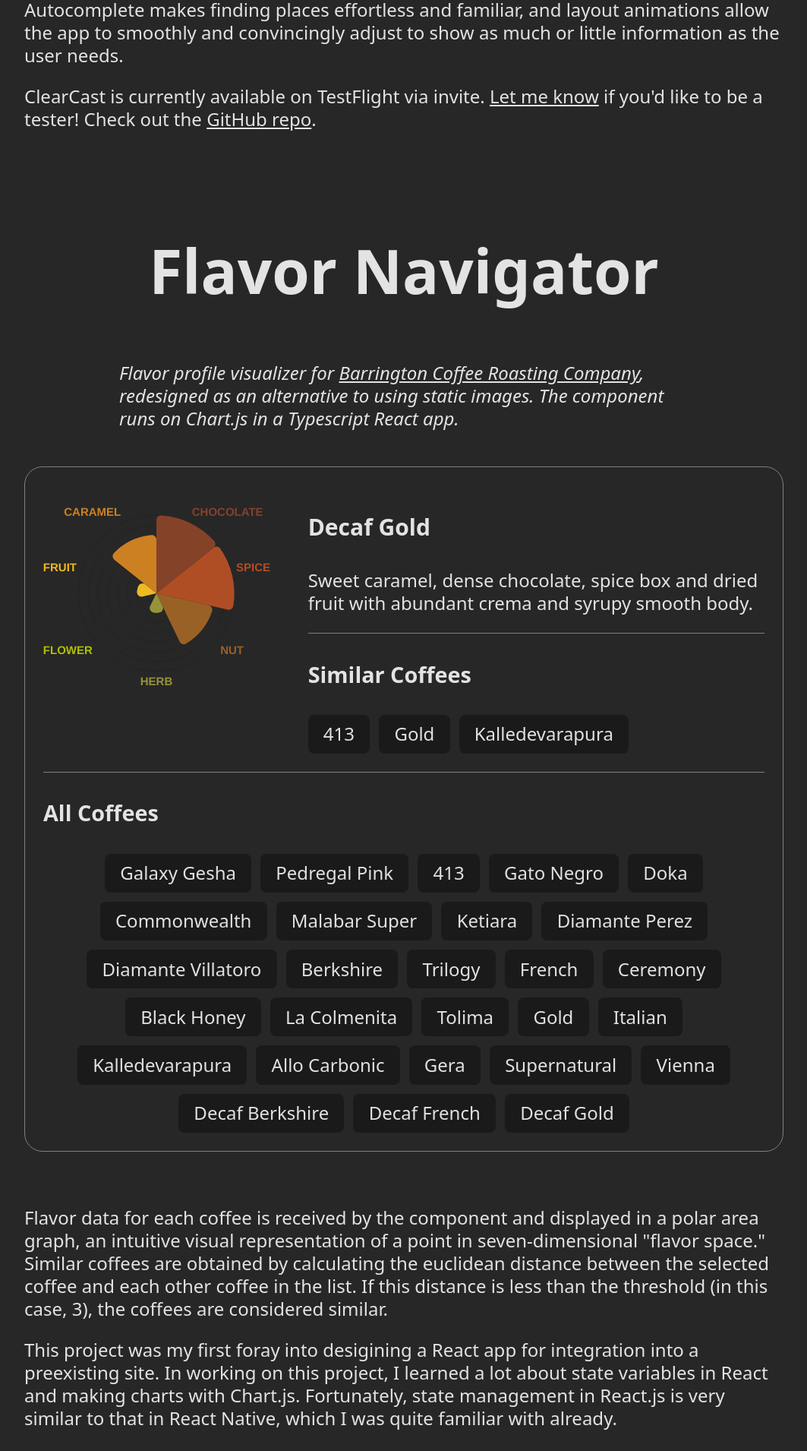
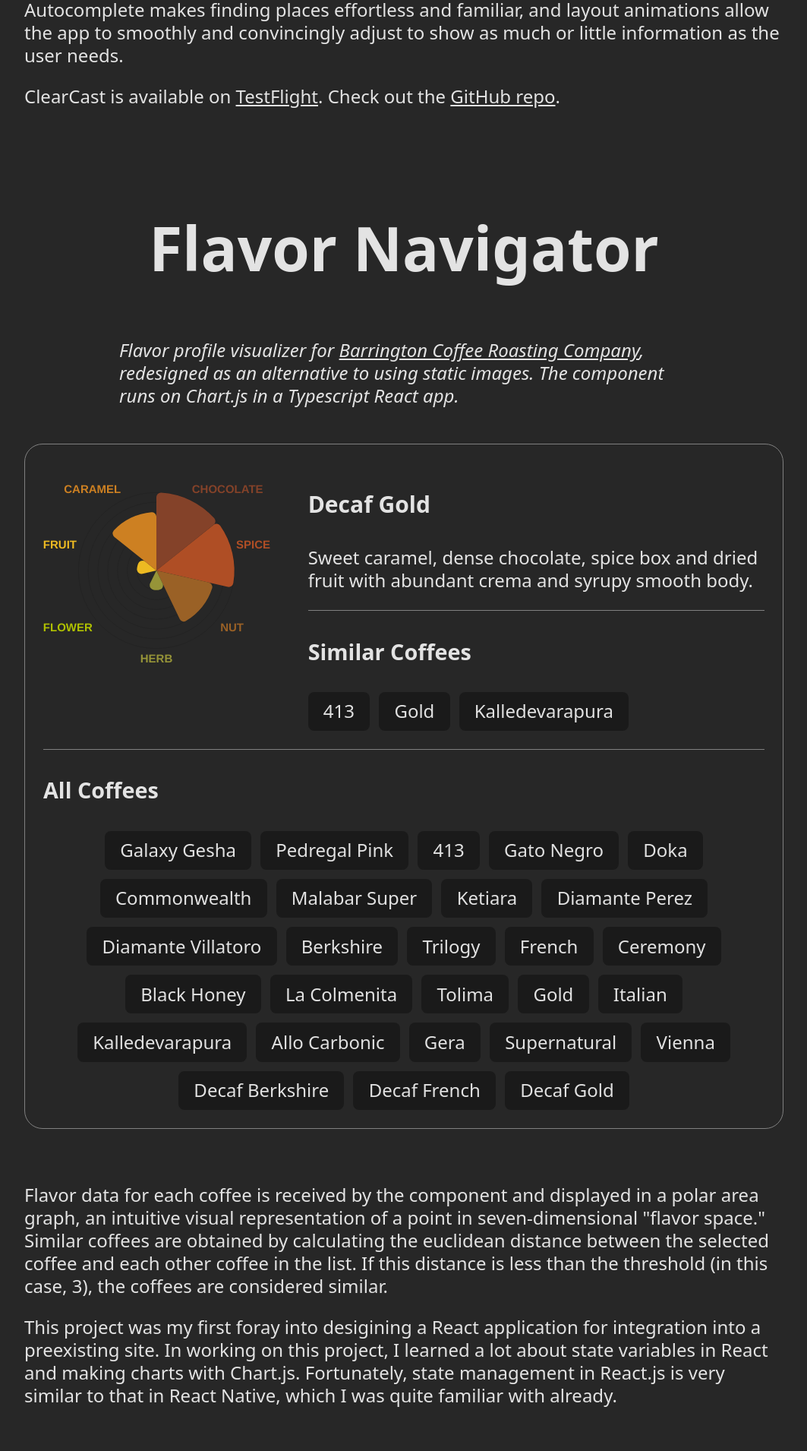
Before and after one commit to colecharb/colecharb-web, a React (Vite) app: page /projects in a window 1280 px wide. Shown: the part 1150-3060 px from the top of the page at 76% size, without its empty margins (108-1171 px from the left). Built offline with nearby package versions, Linux system fonts and the light colour scheme.

Commit message:
updated descriptions

```diff
--- a/src/components/ProjectClearCast.tsx
+++ b/src/components/ProjectClearCast.tsx
@@ -24,7 +24,7 @@ export default function () {
         and layout animations allow the app to smoothly and convincingly adjust to show as much or little information as the user needs.
       </p>
       <p>
-        ClearCast is currently available on TestFlight via invite. <Link to="/contact">Let me know</Link> if you'd like to be a tester!
+        ClearCast is available on <Link to='https://testflight.apple.com/join/cACir7Ck'>TestFlight</Link>.
         Check out the <a href="https://github.com/colecharb/ClearCast">GitHub repo</a>.
       </p>
     </Project_App>
--- a/src/components/ProjectFlavorNavigator.tsx
+++ b/src/components/ProjectFlavorNavigator.tsx
@@ -104,7 +104,7 @@ export default function () {
           </p>
 
           <p>
-            This project was my first foray into desigining a React app for integration into a preexisting site.
+            This project was my first foray into desigining a React application for integration into a preexisting site.
           In working on this project, I learned a lot about state variables in React and making charts with Chart.js.
           Fortunately, state management in React.js is very similar to that in React Native, which I was quite familiar with already.
         </p>
```
